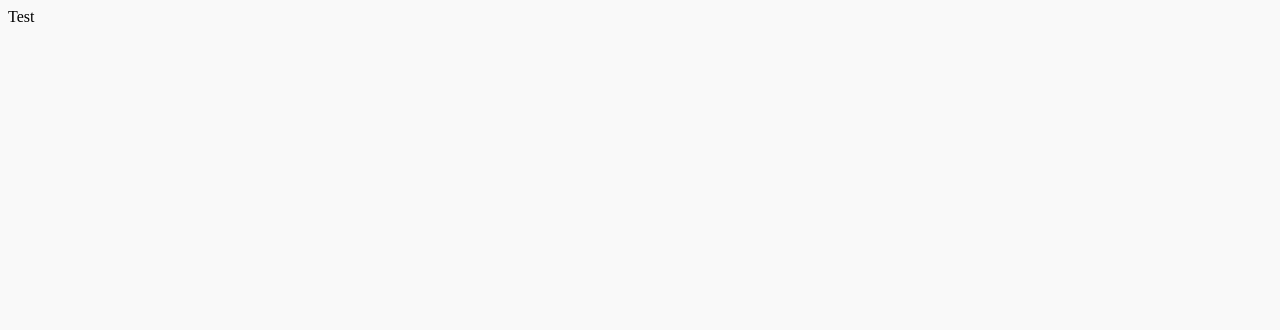
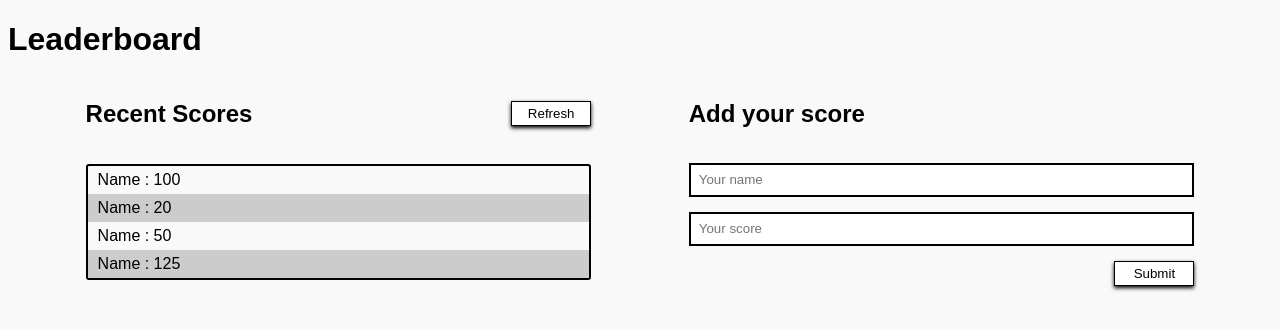
Before and after one commit to blessedjasonmwanza/leaderboard, a website built with webpack: page src/index.html in a window 1280 px wide. Built offline with nearby package versions, Linux system fonts and the light colour scheme.

Commit message:
Add Static page structure UI

```diff
--- a/src/index.html
+++ b/src/index.html
@@ -7,6 +7,29 @@
   <title>LeaderBoard</title>
 </head>
 <body>
+  <h1>
+    Leaderboard
+  </h1>
+  <main class="d-flex row-wrap">
+    <section class="recent-scores">
+      <div class="d-flex row-wrap s-between">
+        <h2 class="no-margin">Recent Scores</h2>
+        <button type="button" class="refresh">Refresh</button>
+      </div>
+      <ul class="scores-list">
+        <li>Name : 100</li>
+        <li>Name : 20</li>
+        <li>Name : 50</li>
+        <li>Name : 125</li>
+      </ul>
+    </section>
 
+    <form action="#" method="get" class="add-score d-flex">
+      <h2 class="no-margin">Add your score</h2>
+      <input type="text" placeholder="Your name" required>
+      <input type="number" placeholder="Your score" required>
+      <button type="submit">Submit</button>
+    </form>
+  </main>
 </body>
 </html>
--- a/src/index.js
+++ b/src/index.js
@@ -1,3 +1,3 @@
 import './style.css';
 
-document.querySelector('body').innerHTML = 'Test';
+// document.querySelector('body').innerHTML = 'welcome to the leaderboard application';
--- a/src/style.css
+++ b/src/style.css
@@ -1,3 +1,75 @@
 body {
   background: #f9f9f9;
+  font-family: Arial, Helvetica, sans-serif;
 }
+
+main {
+  justify-content: space-evenly;
+}
+
+.recent-scores,
+form.add-score {
+  width: 40%;
+  margin: 0 20px;
+}
+
+.recent-scores div {
+  align-items: center;
+}
+
+button {
+  background: #fff;
+  border: 0 solid transparent;
+  border: 1px solid #000;
+  height: 25px;
+  box-shadow: 0 2px 4px 0 #000;
+  width: 80px;
+  cursor: pointer;
+}
+
+.scores-list {
+  border: 2px solid #000;
+  padding: 0;
+  list-style: none;
+  overflow-x: hidden;
+  border-radius: 3px;
+}
+
+.scores-list li {
+  padding: 5px 10px;
+}
+
+.scores-list li:nth-child(even) {
+  background: #ccc;
+}
+
+form.add-score {
+  flex-direction: column;
+  gap: 15px;
+}
+
+form.add-score button {
+  align-self: flex-end;
+}
+
+input {
+  height: 28px;
+  border: 2px solid #000;
+  padding-left: 8px;
+}
+
+.d-flex {
+  display: flex;
+}
+
+.row-wrap {
+  flex-flow: row wrap;
+}
+
+.s-between {
+  justify-content: space-between;
+}
+
+.margin {
+  margin: 0;
+}
```
